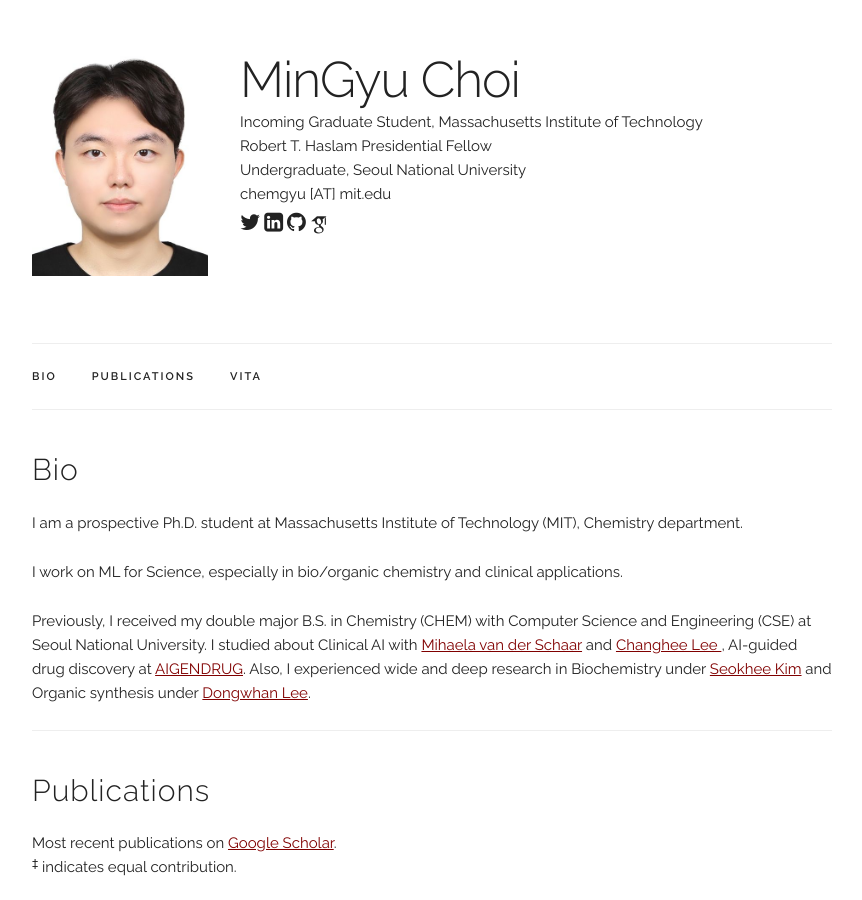
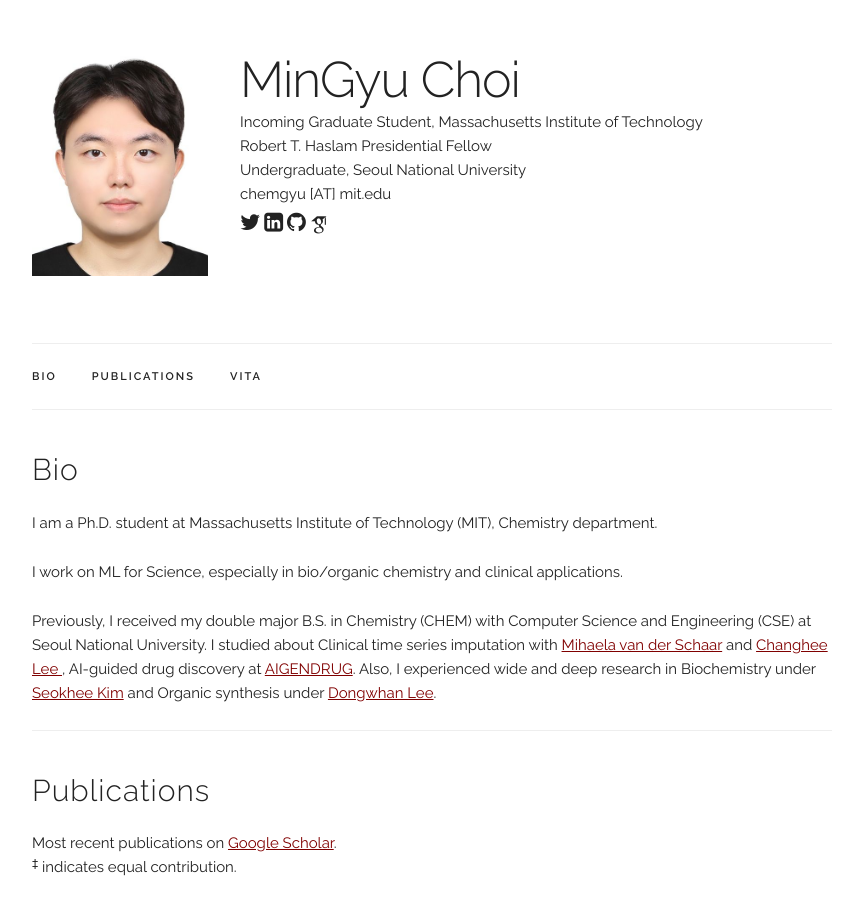
Before and after one commit to Chemgyu/Chemgyu.github.io, a Jekyll site: the page built from index.html, in a window 1280 px wide and 900 px high. Shown: the whole window, without its empty margins (208-1070 px from the left). Built offline with Jekyll 4.4.1, drawn with Linux system fonts in a browser that asks for light colours; some web fonts are replaced.

Commit message:
Update index.html

```diff
--- a/index.html
+++ b/index.html
@@ -6,7 +6,7 @@
 <div class="docs-section" id="bio">
   <h4>Bio</h4>
   <p>
-  I am a prospective Ph.D. student at Massachusetts Institute of Technology (MIT), Chemistry department.
+  I am a Ph.D. student at Massachusetts Institute of Technology (MIT), Chemistry department.
   </p>
 
   <p>
@@ -15,7 +15,7 @@
 
   <p>
   Previously, I received my double major B.S. in Chemistry (CHEM) with Computer Science and Engineering (CSE) at Seoul National University.
-  I studied about Clinical AI with <a href="https://www.vanderschaar-lab.com/" target="_blank">Mihaela van der Schaar</a> and <a href="https://sites.google.com/view/decision-intelligence/home" target="_blank">Changhee Lee </a>,
+  I studied about Clinical time series imputation with <a href="https://www.vanderschaar-lab.com/" target="_blank">Mihaela van der Schaar</a> and <a href="https://sites.google.com/view/decision-intelligence/home" target="_blank">Changhee Lee </a>,
   AI-guided drug discovery at <a href="https://www.aigendrug.com/" target="_blank">AIGENDRUG</a>.
   Also, I experienced wide and deep research in Biochemistry under <a href="https://shkim115.wixsite.com/skimlab " target="_blank">Seokhee Kim</a>  and Organic synthesis under <a href="http://www.leelab.snu.ac.kr" target="_blank">Dongwhan Lee</a>.
   </p>
```
